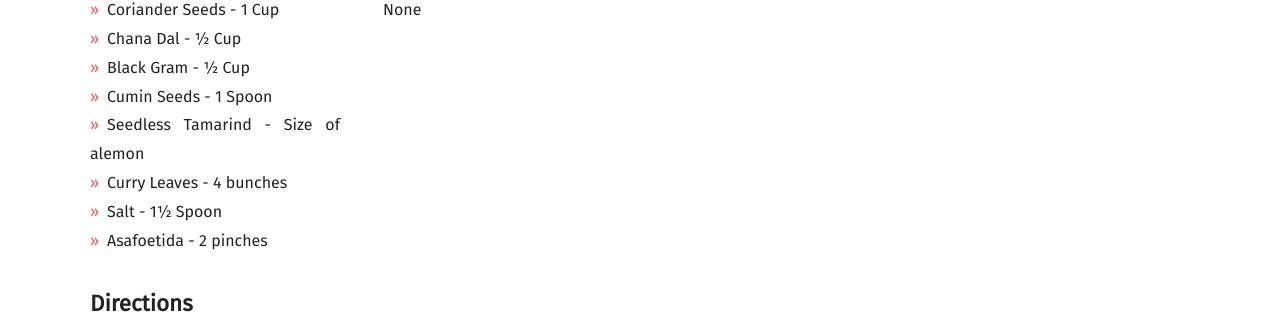
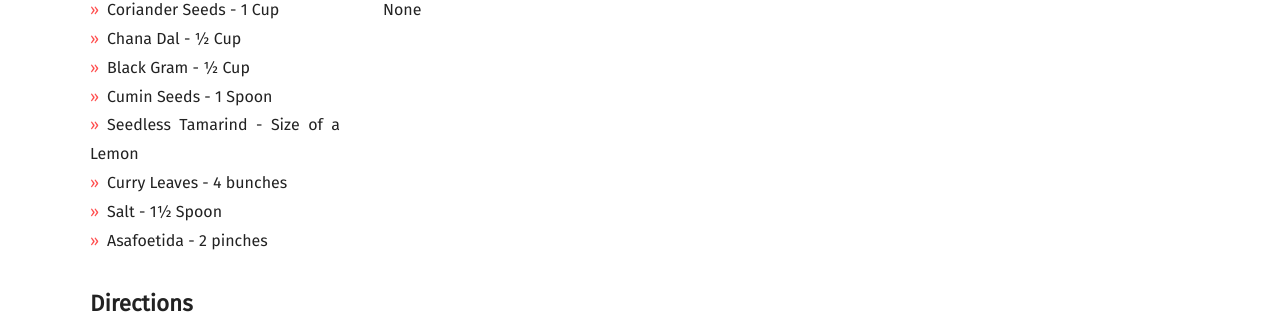
Before and after one commit to mallikasdishes/github.io, a Jekyll site: the page built from _posts/2019-02-18-karivepaku-powder.md, in a window 1280 px wide. Shown: the part 867-1181 px from the top of the page. Built offline with Jekyll 4.4.1, drawn with Linux system fonts in a browser that asks for light colours; nearby versions of some CDN libraries; some web fonts are replaced; comment, search, counter and statistics services are not loaded.

Commit message:
Update 2019-02-18-karivepaku-powder.md

```diff
--- a/_posts/2019-02-18-karivepaku-powder.md
+++ b/_posts/2019-02-18-karivepaku-powder.md
@@ -22,7 +22,7 @@ recipe:
       * Chana Dal - ½ Cup
       * Black Gram - ½ Cup
       * Cumin Seeds - 1 Spoon
-      * Seedless Tamarind - Size of alemon
+      * Seedless Tamarind - Size of a Lemon
       * Curry Leaves - 4 bunches
       * Salt - 1½ Spoon
       * Asafoetida - 2 pinches
```
